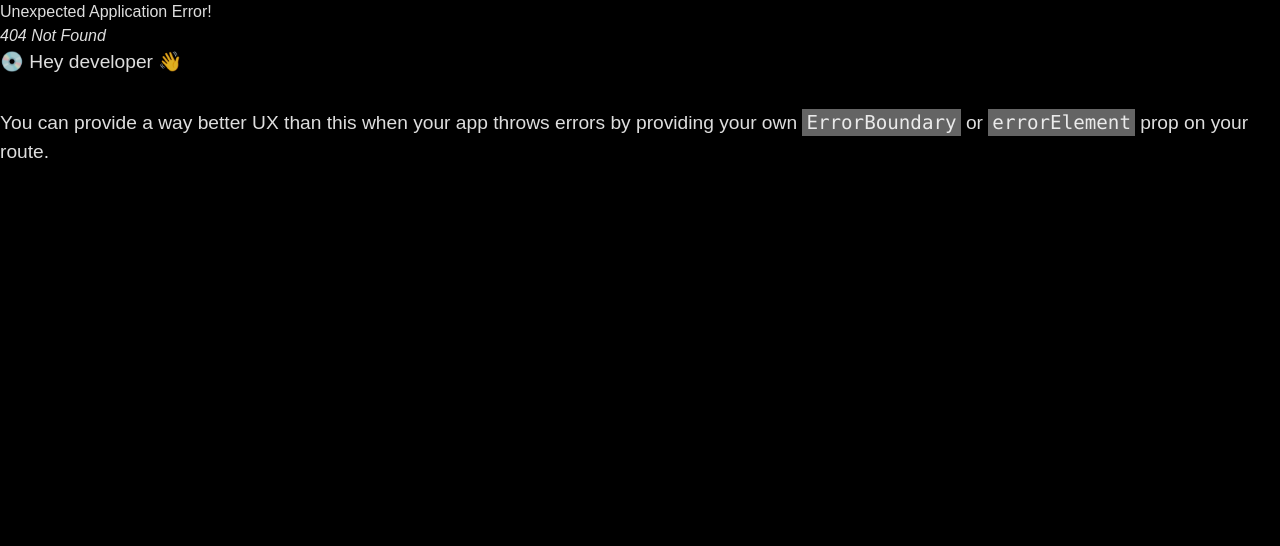
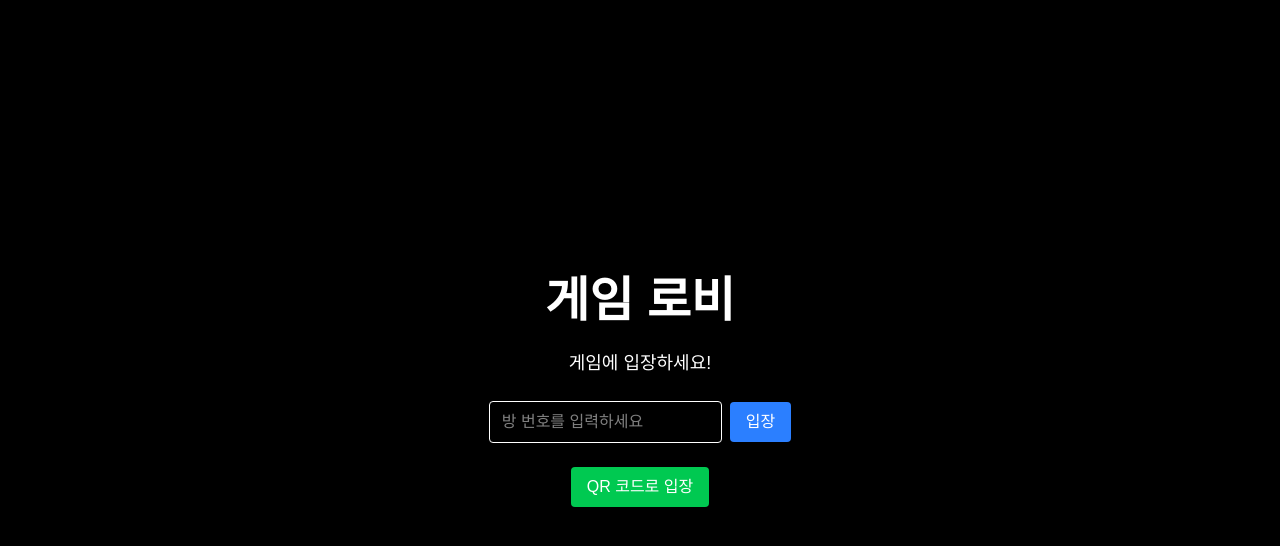
Before and after one commit to eoslovy/D-ICE, a React (Vite) app in the folder frontend/: page /lobby in a window 1280 px wide. Before the commit this address had no page. Shown: the top 546 px of the page. Built offline with nearby package versions, Linux system fonts and the light colour scheme.

Commit message:
feat: 페이지 기초 세팅

```diff
--- a/frontend/package.json
+++ b/frontend/package.json
@@ -31,7 +31,9 @@
         "phaser": "^3.88.2",
         "react": "^19.0.0",
         "react-dom": "^19.0.0",
-        "react-router-dom": "^7.5.2"
+        "react-qr-reader": "^3.0.0-beta-1",
+        "react-router-dom": "^7.5.2",
+        "vite-plugin-next-react-router": "^0.7.1"
     },
     "devDependencies": {
         "@eslint/js": "^9.22.0",
--- a/frontend/src/globals.css
+++ b/frontend/src/globals.css
@@ -3,6 +3,7 @@
 :root{
     --primary-color: #4a90e2;
     --secondary-color: #50e3c2;
+    --warning-color: #de1144
 }
 
 @layer utilities {
@@ -12,4 +13,22 @@
     .bg-secondary {
       background-color: var(--secondary-color);
     }
+    .btn-primary {
+      background-color: var(--primary-color);
+      color: white;
+      padding: 0.5rem 1rem;
+      border-radius: 0.25rem;
+    }
+    .btn-secondary {
+      background-color: var(--secondary-color);
+      color: white;
+      padding: 0.5rem 1rem;
+      border-radius: 0.25rem;
+    }
+    .btn-warning {
+      background-color: var(--warning-color);
+      color: white;
+      padding: 0.5rem 1rem;
+      border-radius: 0.25rem;
+    }
   }
--- a/frontend/src/pages/Home.tsx
+++ b/frontend/src/pages/Home.tsx
@@ -5,7 +5,7 @@ import '../globals.css';
 export default function Home() {
   return (
     <div className="home-container">
-      <div className="content">
+      <div>
         <h1>D-Ice Game</h1>
         <p>Welcome to our awesome D-Ice game!</p>
         <Link to="/game" className="play-button">Play Now</Link>
--- /dev/null
+++ b/frontend/src/pages/WrapperLayout.tsx
@@ -0,0 +1,29 @@
+import { useEffect } from 'react';
+import { useNavigate, Outlet } from 'react-router-dom';
+
+export default function WrapperLayout() {
+  const navigate = useNavigate();
+
+  useEffect(() => {
+    const roomcode = sessionStorage.getItem('roomcode');
+
+    const isCreatingOrJoiningRoom =
+      window.location.pathname === '/select' ||
+      window.location.pathname === '/lobby' ||
+      window.location.pathname === '/roomSettings';
+
+    if (!isCreatingOrJoiningRoom && roomcode == null) {
+      navigate('/select', { replace: true });
+    }
+    else if (isCreatingOrJoiningRoom && roomcode != null){
+      navigate(`/${roomcode}`, { replace: true });
+    }
+  }, [navigate]);
+
+
+  return (
+    <div className="p-8 w-screen h-screen flex flex-col items-center justify-center bg-black text-white text-center">
+      <Outlet />
+    </div>
+  );
+}
--- /dev/null
+++ b/frontend/src/pages/lobby/index.tsx
@@ -0,0 +1,124 @@
+import React, { useState } from "react";
+import { useNavigate } from "react-router-dom";
+import { QrReader } from "react-qr-reader";
+
+// 실제 서비스에서는 Redis/WebSocket 등을 통한 방 체크
+const checkRoomExists = async (code: string): Promise<boolean> => {
+    const existingRooms = ["room1", "room2"];
+    return existingRooms.includes(code);
+};
+
+export default function Lobby() {
+    const [roomCodeInput, setRoomCodeInput] = useState("");
+    const [errorMessage, setErrorMessage] = useState("");
+    const [showQrScanner, setShowQrScanner] = useState(false);
+    const [isProcessingScan, setIsProcessingScan] = useState(false);
+    const navigate = useNavigate();
+
+    const handleSubmit = async (e: React.FormEvent) => {
+        e.preventDefault();
+        if (!roomCodeInput) {
+            setErrorMessage("방 번호를 입력하세요.");
+            return;
+        }
+        if (!(await checkRoomExists(roomCodeInput))) {
+            setErrorMessage("해당 방이 존재하지 않습니다.");
+            return;
+        }
+        sessionStorage.setItem("roomcode", roomCodeInput);
+        navigate(`/${roomCodeInput}`);
+    };
+
+    const handleScan = async (scannedCode: string | null) => {
+        if (!scannedCode || isProcessingScan) return;
+        setIsProcessingScan(true);
+        setShowQrScanner(false);
+
+        if (!(await checkRoomExists(scannedCode))) {
+            setErrorMessage("해당 방이 존재하지 않습니다.");
+            setIsProcessingScan(false);
+            return;
+        }
+
+        sessionStorage.setItem("roomcode", scannedCode);
+        navigate(`/${scannedCode}`);
+    };
+
+    const handleError = (err: any) => {
+        setErrorMessage("QR 코드 인식 중 오류가 발생했습니다.");
+        setShowQrScanner(false);
+    };
+
+    return (
+        <div>
+            <h1 className="text-2xl font-bold mb-2">게임 로비</h1>
+            <h3 className="text-lg mb-6">게임에 입장하세요!</h3>
+
+            <form onSubmit={handleSubmit} className="mb-6">
+                <div className="flex items-center">
+                    <input
+                        id="roomcode"
+                        type="text"
+                        value={roomCodeInput}
+                        onChange={(e) => {
+                            setRoomCodeInput(e.target.value);
+                            setErrorMessage("");
+                        }}
+                        className="flex-1 border rounded px-3 py-2"
+                        placeholder="방 번호를 입력하세요"
+                    />
+                    <button
+                        type="submit"
+                        className="ml-2 bg-blue-500 hover:bg-blue-600 text-white rounded px-4 py-2"
+                    >
+                        입장
+                    </button>
+                </div>
+            </form>
+
+            {/* QR 코드 스캔 버튼 */}
+            <div className="mb-6">
+                <button
+                    className="bg-green-500 hover:bg-green-600 text-white rounded px-4 py-2"
+                    onClick={() => {
+                        setShowQrScanner(true);
+                        setErrorMessage("");
+                    }}
+                >
+                    QR 코드로 입장
+                </button>
+            </div>
+
+            {/* QR 코드 스캐너 */}
+            {showQrScanner && (
+                <div className="mb-6">
+                    <QrReader
+                        scanDelay={300}
+                        onResult={(result, error) => {
+                            if (!!result) {
+                                handleScan(result.getText());
+                            }
+                            if (!!error) {
+                                handleError(error);
+                            }
+                        }}
+                        constraints={{ facingMode: "environment" }}
+                        videoStyle={{ width: "100%" }}
+                    />
+
+                    <button
+                        className="mt-4 bg-gray-500 hover:bg-gray-600 text-white rounded px-4 py-2"
+                        onClick={() => setShowQrScanner(false)}
+                    >
+                        닫기
+                    </button>
+                </div>
+            )}
+
+            {/* 에러 메시지 출력 */}
+            {errorMessage && (
+                <p className="text-red-600 font-semibold">{errorMessage}</p>
+            )}
+        </div>
+    );
+}
--- /dev/null
+++ b/frontend/src/pages/room/index.tsx
@@ -0,0 +1,8 @@
+export default function Room() {
+  return (
+    <div>
+      <h1>게임 방</h1>
+      <h3>게임 로비입니다.</h3>
+    </div>
+  );
+}
--- a/frontend/src/pages/select/index.tsx
+++ b/frontend/src/pages/select/index.tsx
@@ -1,8 +1,16 @@
 export default function Select() {
     return (
-        <div className="bg-primary text-black">
-            <h1>Select Page</h1>
-            <p>This is the select page for the D-Ice game.</p>
+        <div>
+            <h1 className="mb-4">로비 화면</h1>
+            <h3 className="mb-6">D-Ice에 방문하신 것을 환영합니다!</h3>
+            <div className="flex space-x-4">
+                <a href="/lobby" className="btn-warning">
+                    게임 참여하기
+                </a>
+                <a href="/roomSettings" className="btn-secondary">
+                    방 생성
+                </a>
+            </div>
         </div>
     );
-};
+}
--- /dev/null
+++ b/frontend/src/pages/set/index.tsx
@@ -0,0 +1,8 @@
+export default function Set() {
+    return (
+        <div>
+            <h1>게임 방 설정</h1>
+            <h3>게임 방 설정입니다.</h3>
+        </div>
+    );
+};
```
Also changed, not shown: frontend/src/routes.tsx (+24 -2 lines), 1 other file (tests, documents, lock files or other folders).
